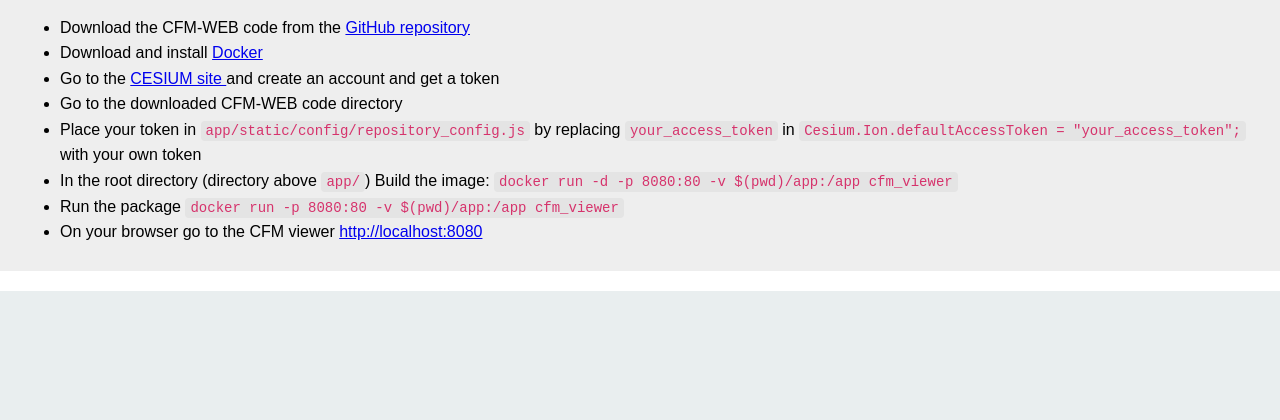
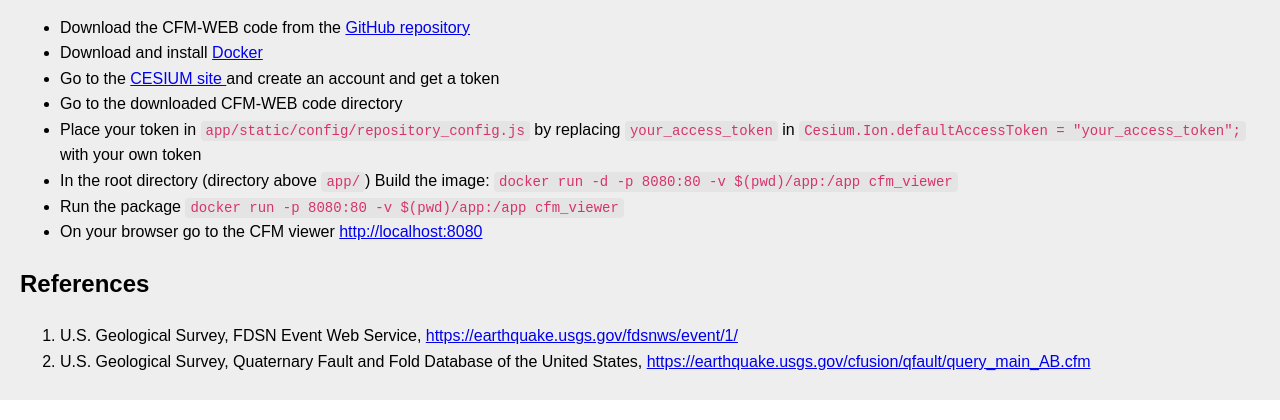
Before and after one commit to cascadiaquakes/CRESCENT-CFM-WEB, a FastAPI app: page /guide in a window 1280 px wide. Shown: the part 2175-2595 px from the top of the page. Before the commit the page ends 2466 px from the top, so only its background shows below. Run offline with FastAPI, Linux system fonts and the light colour scheme.

Commit message:
feat: add metadata CSV download link and references section to guide
Add CFM metadata table download link to the downloads page. Add
references section to the user guide for USGS data source citations.

```diff
--- a/app/templates/guide.html
+++ b/app/templates/guide.html
@@ -209,6 +209,20 @@
                 target="_blank">http://localhost:8080</a></li>
     </ul>
 
+    <h2>References</h2>
+    <ol>
+        <li>
+            U.S. Geological Survey, FDSN Event Web Service,
+            <a href="https://earthquake.usgs.gov/fdsnws/event/1/" target="_blank">
+                https://earthquake.usgs.gov/fdsnws/event/1/</a>
+        </li>
+        <li>
+            U.S. Geological Survey, Quaternary Fault and Fold Database of the United States,
+            <a href="https://earthquake.usgs.gov/cfusion/qfault/query_main_AB.cfm" target="_blank">
+                https://earthquake.usgs.gov/cfusion/qfault/query_main_AB.cfm</a>
+        </li>
+    </ol>
+
 </div>
 
 {%endblock%}
```
Also changed, not shown: app/templates/downloads.html (+9 -1 lines).
